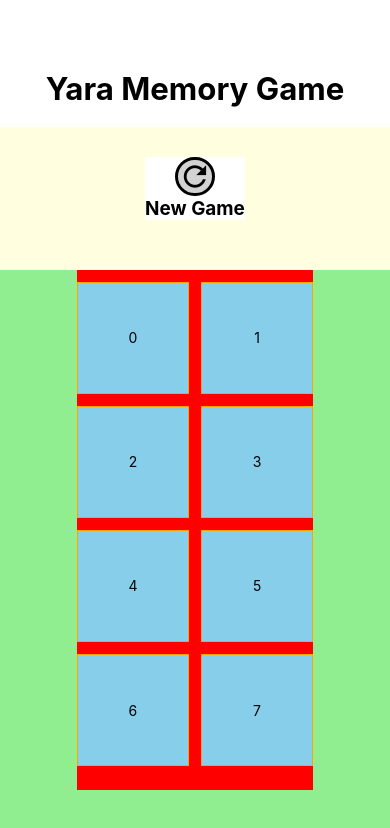
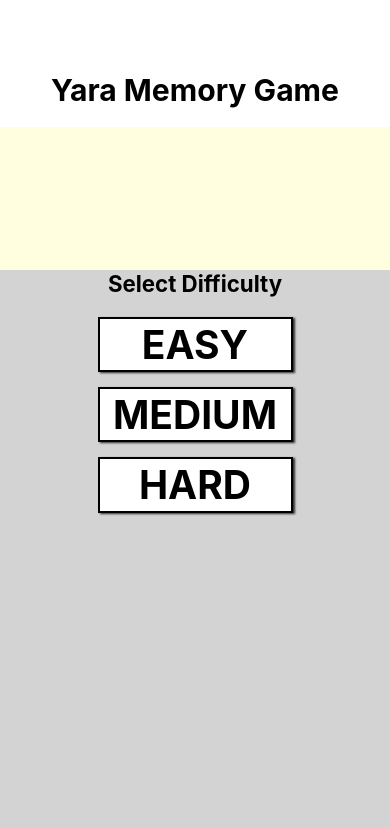
Before and after one commit to MarioVT13/memory-game, a React Native app: screen / in a window 390 px wide. Shown: the top 828 px of the page. Built offline with nearby package versions, Linux system fonts and the light colour scheme.

Commit message:
feat: added Select Difficulty menu options

```diff
--- a/src/components/TitleHeader.tsx
+++ b/src/components/TitleHeader.tsx
@@ -19,7 +19,7 @@ const styles = StyleSheet.create({
   title: {
     position: "absolute",
     bottom: "15%",
-    fontSize: horizontalScale(28),
+    fontSize: horizontalScale(27),
     fontWeight: "bold",
     textAlign: "center",
   },
--- a/src/components/game/MemoryGameMain.tsx
+++ b/src/components/game/MemoryGameMain.tsx
@@ -1,14 +1,28 @@
-import { StyleSheet, Text, TouchableOpacity, View } from "react-native";
-import Icon from "react-native-vector-icons/MaterialCommunityIcons";
-import { horizontalScale } from "../../utils/ScalingUtil";
+import { useState } from "react";
+import { StyleSheet, View } from "react-native";
 import GameArea from "./components/GameArea";
 import NewGameButton from "./components/NewGameButton";
+import SelectDifficulty from "./components/SelectDifficulty";
 
 export default function MemoryGameMain() {
+  const [showDifficulty, setShowDifficulty] = useState<boolean>(true);
+  const [selectedDifficulty, setSelectedDifficulty] = useState<number>(0);
+
+  const handleSelection = (val: number) => {
+    setSelectedDifficulty(val);
+    setShowDifficulty(false);
+  };
+
   return (
     <View style={styles.parentContainer}>
-      <NewGameButton />
-      <GameArea />
+      {showDifficulty ? (
+        <SelectDifficulty onSelectDifficulty={handleSelection} />
+      ) : (
+        <>
+          <NewGameButton onSelectNewGame={() => setShowDifficulty(true)} />
+          <GameArea difficulty={selectedDifficulty} />
+        </>
+      )}
     </View>
   );
 }
--- a/src/components/game/components/Card.tsx
+++ b/src/components/game/components/Card.tsx
@@ -5,7 +5,10 @@ export default function Card({ item, index }: { item: number; index: number }) {
   const middleMarginBetweenItems = index % 2 == 0 ? verticalScale(10) : 0;
 
   return (
-    <View style={[styles.card, { marginRight: middleMarginBetweenItems }]}>
+    <View
+      key={`${index}`}
+      style={[styles.card, { marginRight: middleMarginBetweenItems }]}
+    >
       <Text>{item}</Text>
     </View>
   );
--- /dev/null
+++ b/src/components/game/components/Data.ts
@@ -0,0 +1,12 @@
+interface GameModes {
+  id: number;
+  mode: string;
+}
+
+export const gameModes: GameModes[] = [
+  { id: 0, mode: "easy" },
+  { id: 1, mode: "medium" },
+  { id: 2, mode: "hard" },
+];
+
+type CardDataType = {};
--- a/src/components/game/components/GameArea.tsx
+++ b/src/components/game/components/GameArea.tsx
@@ -3,10 +3,10 @@ import Icon from "react-native-vector-icons/MaterialCommunityIcons";
 import { horizontalScale, verticalScale } from "../../../utils/ScalingUtil";
 import Card from "./Card";
 
-type DataType = {};
+export default function GameArea({ difficulty }: { difficulty: number }) {
+  const allCards = [...Array(8).keys()];
 
-export default function GameArea() {
-  const allCards = [...Array(8).keys()];
+  console.log("difficulty: ", difficulty);
 
   return (
     <View style={styles.parentContainer}>
@@ -16,9 +16,6 @@ export default function GameArea() {
         showsVerticalScrollIndicator={false}
         numColumns={2}
         contentContainerStyle={styles.flatListContainer}
-        // keyExtractor={(item: DataType, index: number) =>
-        //   `${item.id}_${index}`
-        // }
       />
     </View>
   );
--- a/src/components/game/components/NewGameButton.tsx
+++ b/src/components/game/components/NewGameButton.tsx
@@ -2,12 +2,19 @@ import { StyleSheet, Text, TouchableOpacity, View } from "react-native";
 import Icon from "react-native-vector-icons/MaterialCommunityIcons";
 import { horizontalScale } from "../../../utils/ScalingUtil";
 
-export default function NewGameButton() {
+export default function NewGameButton({
+  onSelectNewGame,
+}: {
+  onSelectNewGame: () => void;
+}) {
   return (
     <View style={styles.parentContainer}>
-      <TouchableOpacity style={styles.newGameContainer} onPress={() => {}}>
+      <TouchableOpacity
+        style={styles.newGameContainer}
+        onPress={onSelectNewGame}
+      >
         <View style={styles.newGameIcon}>
-          <Icon name={"refresh"} size={horizontalScale(30)} color={"#000"} />
+          <Icon name={"refresh"} size={horizontalScale(28)} color={"#000"} />
         </View>
         <Text style={styles.newGameLabel}>New Game</Text>
       </TouchableOpacity>
--- /dev/null
+++ b/src/components/game/components/SelectDifficulty.tsx
@@ -0,0 +1,66 @@
+import { Button, StyleSheet, Text, TouchableOpacity, View } from "react-native";
+import Icon from "react-native-vector-icons/MaterialCommunityIcons";
+import { horizontalScale, verticalScale } from "../../../utils/ScalingUtil";
+import { useState } from "react";
+import { gameModes } from "./Data";
+
+export default function SelectDifficulty({
+  onSelectDifficulty,
+}: {
+  onSelectDifficulty: (diff: number) => void;
+}) {
+  return (
+    <View style={styles.parentContainer}>
+      <Text
+        style={[
+          styles.buttonText,
+          { fontSize: horizontalScale(20), marginBottom: "5%" },
+        ]}
+      >
+        Select Difficulty
+      </Text>
+
+      {gameModes.map((item) => (
+        <TouchableOpacity
+          key={item.id}
+          onPress={() => onSelectDifficulty(item.id)}
+          style={[styles.button, styles.shadowStyle]}
+        >
+          <Text style={styles.buttonText}>{item.mode?.toUpperCase()}</Text>
+        </TouchableOpacity>
+      ))}
+    </View>
+  );
+}
+
+const styles = StyleSheet.create({
+  parentContainer: {
+    width: "100%",
+    height: "80%",
+    backgroundColor: "lightgray",
+    alignItems: "center",
+  },
+  button: {
+    backgroundColor: "#fff",
+    paddingHorizontal: horizontalScale(10),
+    paddingVertical: horizontalScale(2),
+    minWidth: "50%",
+    alignItems: "center",
+    marginBottom: verticalScale(12),
+    borderWidth: 2,
+    borderColor: "#000",
+  },
+  shadowStyle: {
+    shadowColor: "#000",
+    shadowOffset: { width: 2, height: 1 },
+    shadowOpacity: 0.8,
+    shadowRadius: 2,
+    elevation: 1,
+  },
+  buttonText: {
+    color: "#000",
+    fontSize: horizontalScale(35),
+    fontWeight: "bold",
+    textAlign: "center",
+  },
+});
--- a/src/screens/HomeScreen.tsx
+++ b/src/screens/HomeScreen.tsx
@@ -1,6 +1,5 @@
-import { StyleSheet, Text, View } from "react-native";
+import TitleHeader from "../components/TitleHeader";
 import MemoryGameMain from "../components/game/MemoryGameMain";
-import TitleHeader from "../components/TitleHeader";
 
 export default function HomeScreen() {
   return (
```
